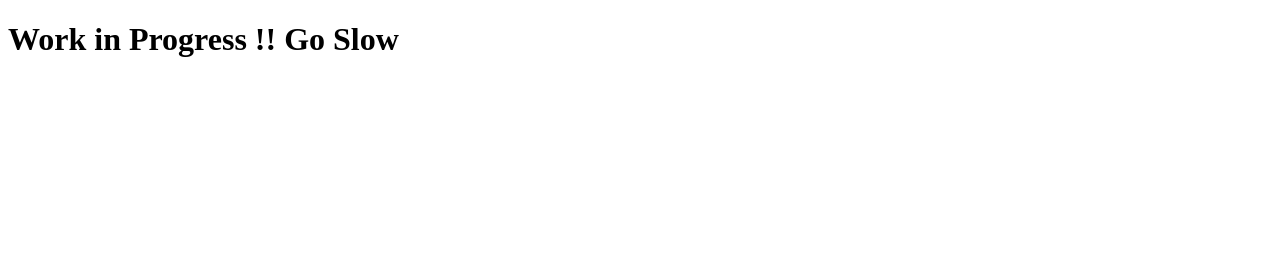
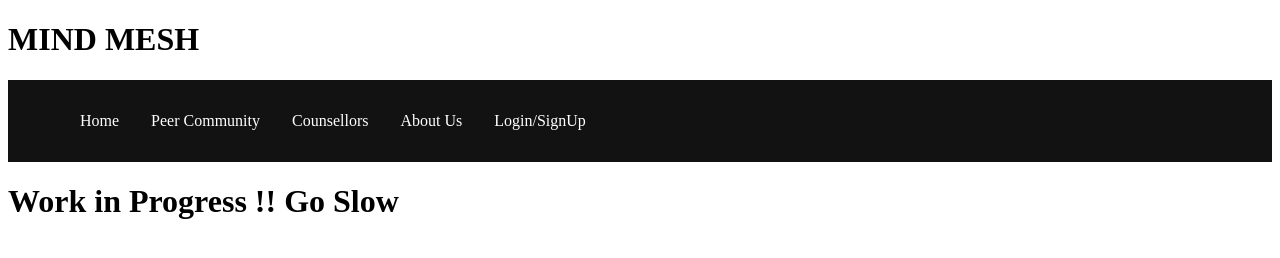
Before and after one commit to rudranarayan06/sih_internal_demo, a plain HTML site: page about.html in a window 1280 px wide. Drawn offline with Linux system fonts and the light colour scheme.

Commit message:
Update about.html

```diff
--- a/about.html
+++ b/about.html
@@ -3,9 +3,23 @@
 <head>
     <meta charset="UTF-8">
     <meta name="viewport" content="width=device-width, initial-scale=1.0">
-    <title>Document</title>
+    <title>MindMesh</title>
+    <link rel="stylesheet" href="style.css">
 </head>
 <body>
+    <h1>MIND MESH</h1>
+    <nav class="navbar">
+        <ul>
+            <li><a href="index.html">Home</a></li>
+            <li><a href="peer.html">Peer Community</a></li>
+            <li><a href="counsel.html">Counsellors</a></li>
+            <li><a href="about.html">About Us</a></li>
+            <li><a href="log_sign.html">Login/SignUp</a></li>
+        </ul>
+
+        <div class="menu-toggle">☰</div> <!-- Optional mobile menu icon -->
+    </nav>
     <h1>Work in Progress !! Go Slow</h1>
 </body>
+
 </html>
```
